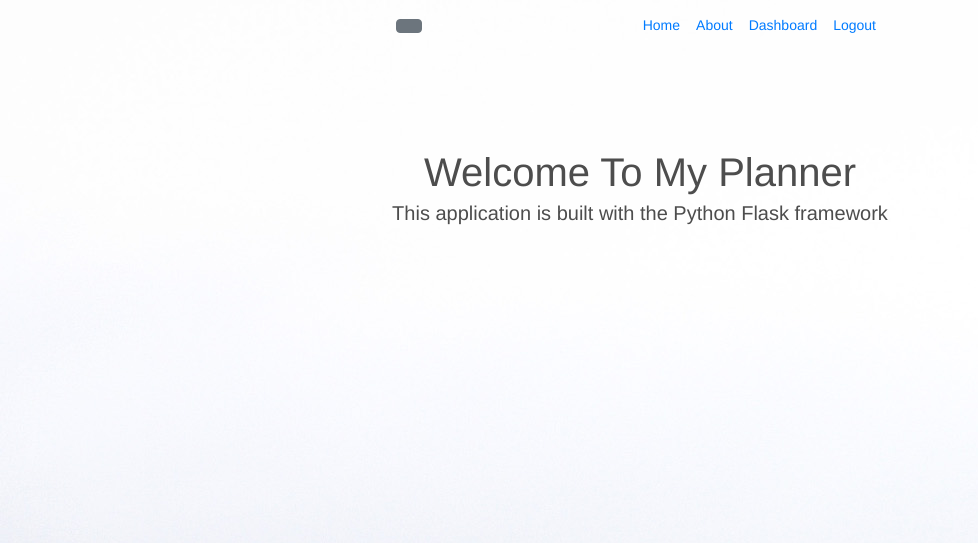
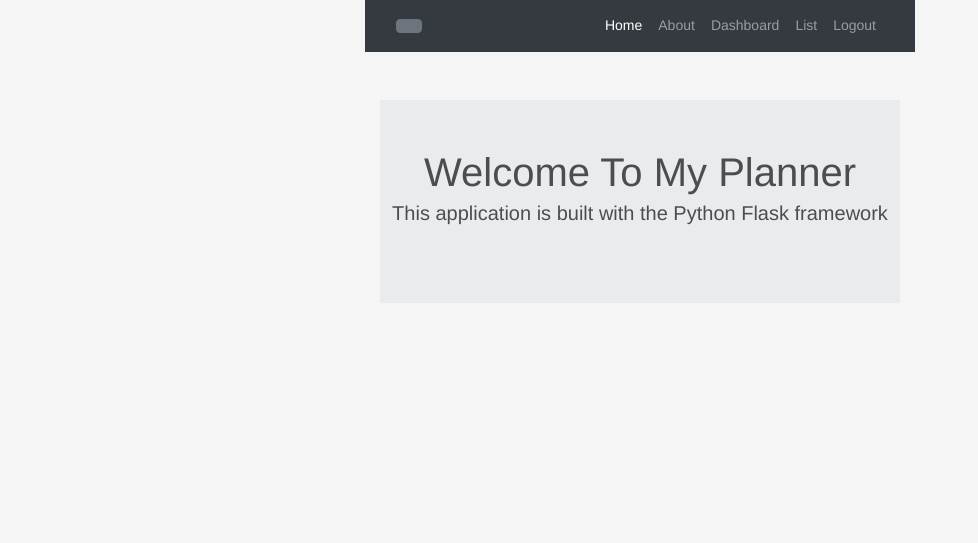
Before and after one commit to daviirose/py, a Flask app: page / in a window 1280 px wide. Shown: the top 543 px of the page, without its empty margins (0-978 px from the left). Run offline with Flask 2, Linux system fonts and the light colour scheme; the visitor is signed in with stand-in values (Sample User, id 1); some libraries are stand-ins or nearby versions.

Commit message:
Navbar color

```diff
--- a/app.py
+++ b/app.py
@@ -1,8 +1,8 @@
 from flask import Flask, render_template, flash, redirect, url_for, session, request, jsonify, logging # Imports Flask and renders the template
 from pusher import Pusher
 import json
+from wtforms import Form, StringField, TextAreaField, PasswordField, validators
 from flask_mysqldb import MySQL
-from wtforms import Form, StringField, TextAreaField, PasswordField, validators
 from passlib.hash import sha256_crypt # Encrypts my password
 from functools import wraps
 
@@ -120,6 +120,7 @@ def is_logged_in(f): # takes in a parameter f
             return redirect(url_for('login'))
     return wrap
 
+
 # Logout
 @app.route('/logout')
 def logout():
--- a/templates/home.html
+++ b/templates/home.html
@@ -1,7 +1,7 @@
 {% extends 'layout.html' %}
 
 {% block body %}
-<div class="mt-5 pt-5 text-center">
+<div class="jumbotron jumbotron-fluid mt-5 pt-5 text-center">
     <h1>Welcome To My Planner</h1>
     <p class="lead">This application is built with the Python Flask framework</p>
 {% if session.logged_in == NULL %}
--- a/templates/includes/_navbar.html
+++ b/templates/includes/_navbar.html
@@ -1,4 +1,4 @@
-<nav class="navbar navbar-expand-lg navbar-fixed-top " role="navigation">
+<nav class="navbar navbar-expand-lg navbar-fixed-top navbar navbar-dark bg-dark" role="navigation">
         <div class="container-fluid">
           <div class="navbar-header">
                   <button class="btn btn-secondary" type="button" data-toggle="collapse" data-target="#navbar" aria-haspopup="true" aria-expanded="false">
@@ -20,6 +20,7 @@
 
                 {% if session.logged_in %}
                   <li><a class="nav-link" href="/dashboard">Dashboard</a></li>
+                  <li><a class="nav-link" href="/main">List</a></li>
                   <li><a class="nav-link" href="/logout">Logout</a></li>
                 {% else %}
                   <li><a class="nav-link" href="/register">Register</a></li>
--- a/templates/layout.html
+++ b/templates/layout.html
@@ -6,7 +6,7 @@
     <link rel="stylesheet" href="https://maxcdn.bootstrapcdn.com/bootstrap/4.0.0/css/bootstrap.min.css" integrity="sha384-Gn5384xqQ1aoWXA+058RXPxPg6fy4IWvTNh0E263XmFcJlSAwiGgFAW/dAiS6JXm" crossorigin="anonymous">
     <link rel="stylesheet" href="/static/style.css">
 </head>
-<body id="home">
+<body>
     {% include 'includes/_navbar.html' %}
 
     <div class="container">
```
